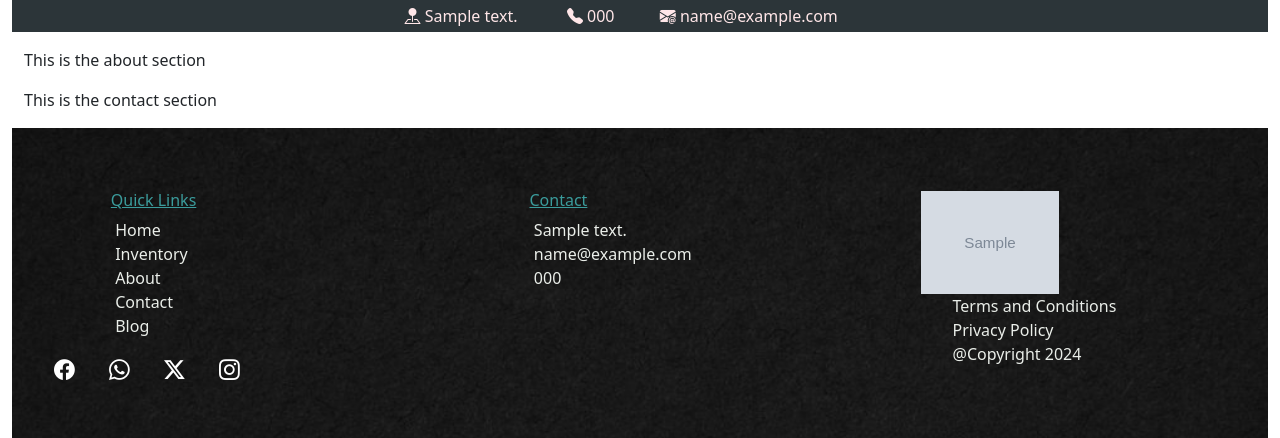
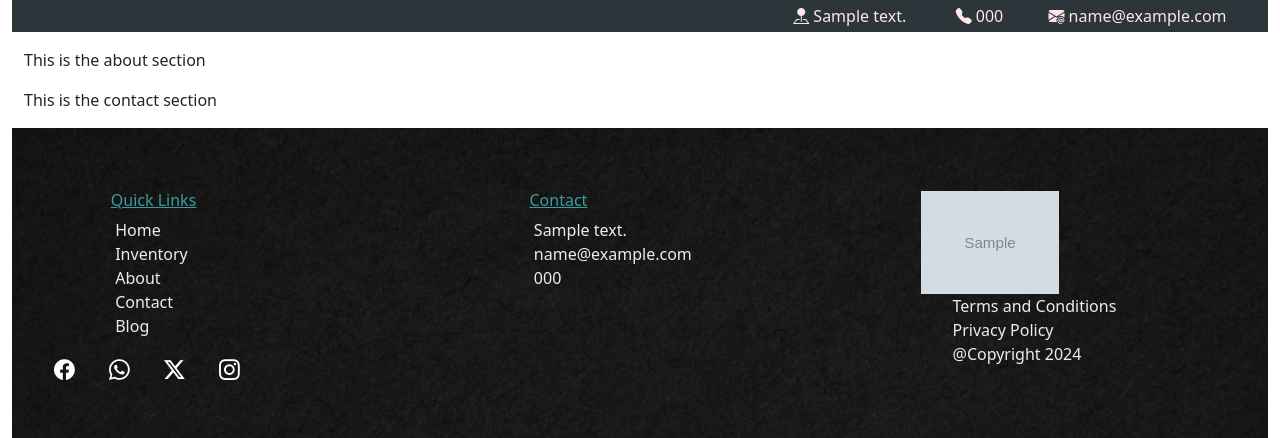
Before and after one commit to worladev/jjodem, a Django app: page /about/ in a window 1280 px wide. Shown: the part 76-514 px from the top of the page. Run offline with Django 5.2, Linux system fonts and the light colour scheme; tables that the repository leaves empty hold one stand-in row (values such as "Sample post"); grey boxes marked "Sample" are stand-in pictures; parts of the project's set-up code (start-up, migrations or seed data) failed here and were passed over; some libraries are stand-ins or nearby versions.

Commit message:
UI modification for the navbar

```diff
--- a/rentals/static/rentals/css/navbar.css
+++ b/rentals/static/rentals/css/navbar.css
@@ -75,7 +75,7 @@ input:focus{
 .shop-info ul{
     padding: 0 !important;
     background-color: #2C3539;
-    text-align: center;
+    text-align: right;
     list-style-type: none;
 }
 .shop-info ul li{
--- a/templates/navbar.html
+++ b/templates/navbar.html
@@ -41,7 +41,7 @@
                             <a class="nav-link" href="{% url 'about' %}">About</a>
                         </li>
                         <li>
-                            <a class="nav-link" href="">Contact</a>
+                            <a class="nav-link" href="{% url 'about' %}">Contact</a>
                         </li>
                         <li>
                             <a class="nav-link" href="#"></a>
```
